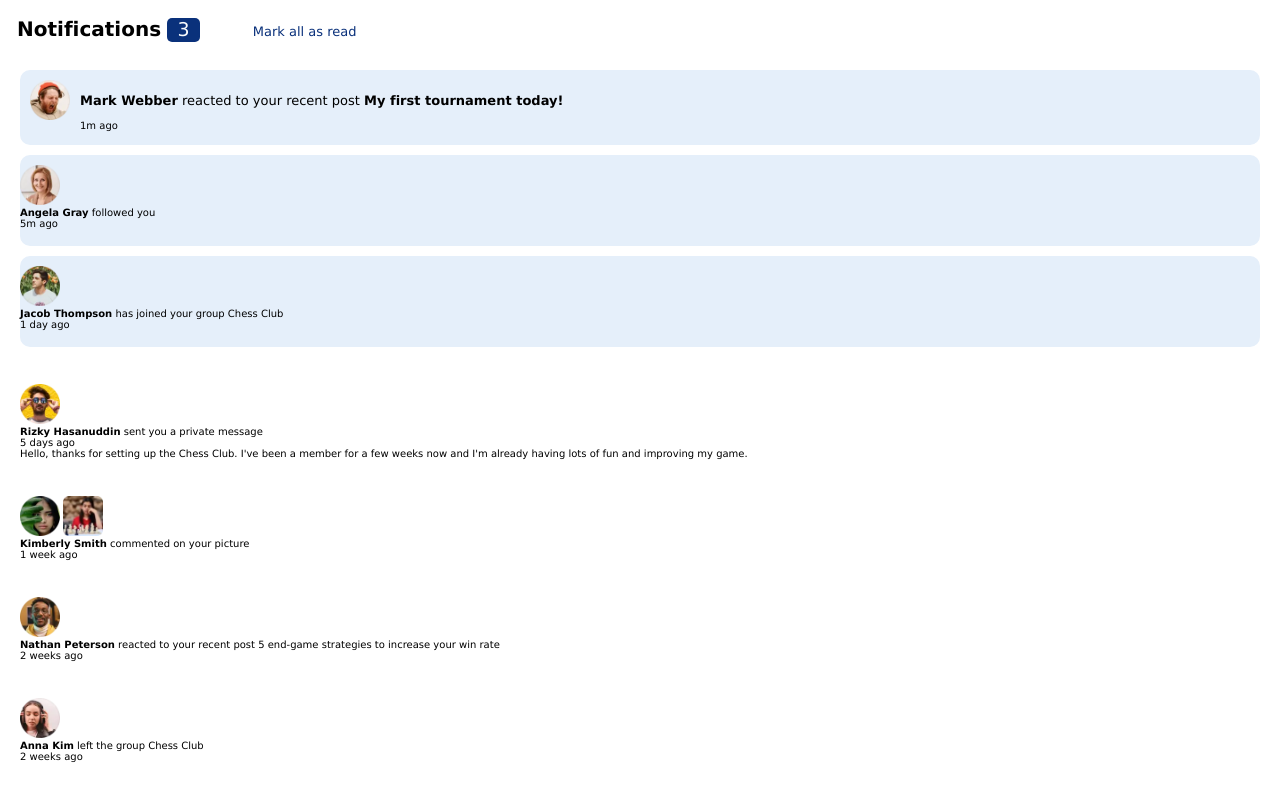
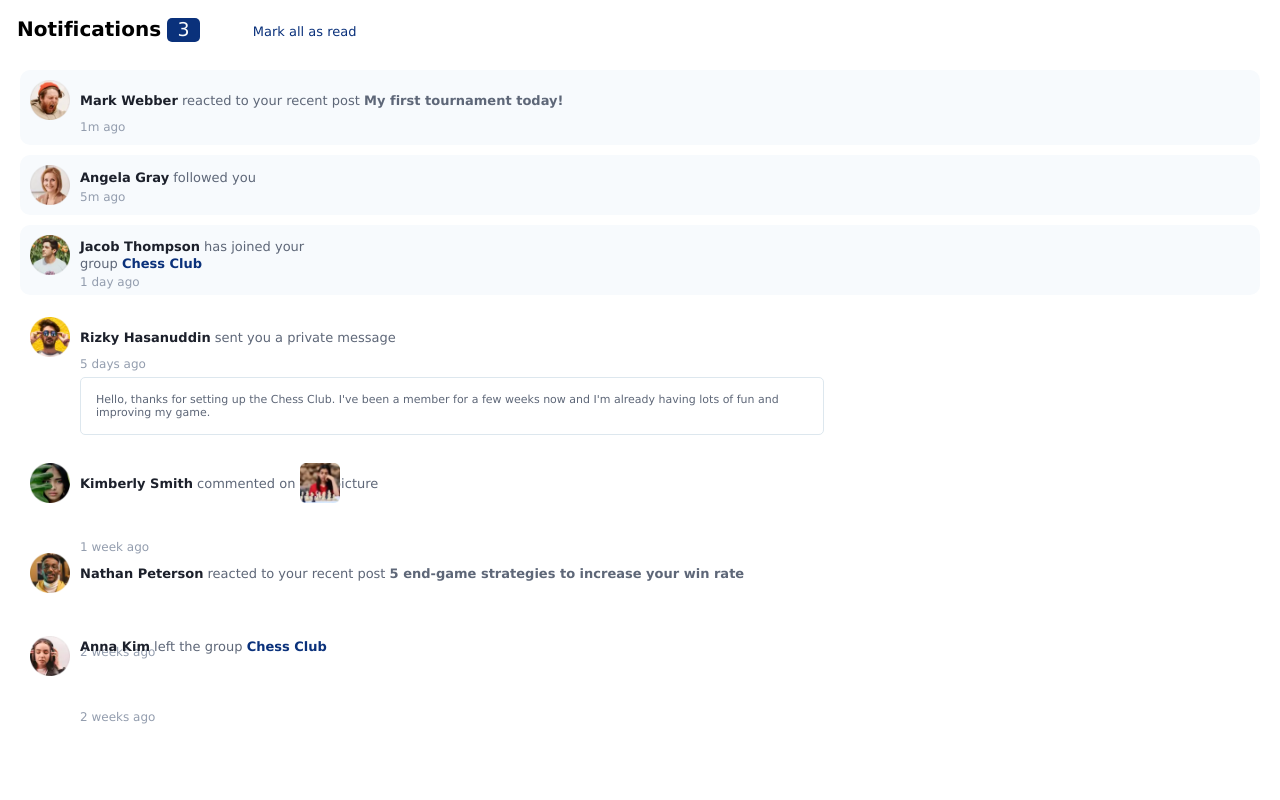
Before and after one commit to JoaquinWald/notif-page-1, a plain HTML site: page index.html in a window 1280 px wide. Drawn offline with Linux system fonts and the light colour scheme.

Commit message:
add index.js and finishing structure

```diff
--- a/css/style.css
+++ b/css/style.css
@@ -53,13 +53,16 @@ header {
   font-size: 1.3rem;
   color: var(--Blue);
 }
+.mark-read:hover{
+  cursor: pointer;
+}
 
 main{
   padding: 2rem;
   width: 100%;
   min-width: 320px;
 }
-
+/* All the notifications */
 article{
   margin-bottom: 1rem;
   padding: 1rem 0 1.7rem 0;
@@ -72,28 +75,259 @@ img {
 
 /* UNREAD notifications -------------------------------*/
 .unread-notif{
-  padding: 1rem 0 1.7rem 0;
-  border-radius: 1rem;
+  padding: 1rem 0 .1rem 0;
+  /* border-radius: 1rem; */
 }
+
+/* MARK WEBBER */
 .mark-webber{
   display: flex;
   width: 100%;
   align-items: center;
   padding: 1rem 0 2.5rem 1rem;
-  background-color: var(--Light-grayish-blue-1);
+  background-color: var(--Very-light-grayish-blue);
 }
 .mark-webber p{
   font-size: 1.3rem;
   padding-left: 1rem;
+  line-height: 1.7rem;
+  color: var(--Dark-grayish-blue);
 }
 .mark-webber span{
   position: absolute;
   top: 12rem;
   left: 8rem;
+  font-size: 1.2rem;
+  color: var(--Grayish-blue);
 }
+.strong-mark{
+  color: var(--Dark-grayish-blue);
+}
+.mark-webber .strong-mark:hover{
+  color: var(--Blue);
+  cursor: pointer;
+}
+.strong-mark__name{
+  color: var(--Very-dark-blue);
+}
+.strong-mark__name:hover{
+  cursor: pointer;
+  color: var(--Blue);
+}
+
+/* ANGELA GRAY */
 .angela-gray{
-  background-color: var(--Light-grayish-blue-1);
+  display: flex;
+  width: 100%;
+  align-items: center;
+  padding: 1rem 0 1rem 1rem;
+  background-color: var(--Very-light-grayish-blue);
 }
+.angela-gray p{
+  font-size: 1.3rem;
+  padding-left: 1rem;
+  padding-bottom: 1.5rem;
+  line-height: 1.7rem;
+  color: var(--Dark-grayish-blue);
+}
+.angela-gray span{
+  position: absolute;
+  top: 19rem;
+  left: 8rem;
+  font-size: 1.2rem;
+  color: var(--Grayish-blue);
+}
+.strong-angela__name{
+  color: var(--Very-dark-blue);
+}
+.strong-angela__name:hover{
+  cursor: pointer;
+  color: var(--Blue);
+}
+
+/* JACOB THOMPSON */
 .jacob-thompson{
-  background-color: var(--Light-grayish-blue-1);
+  display: flex;
+  width: 100%;
+  align-items: center;
+  padding: 1rem 0 2rem 1rem;
+  background-color: var(--Very-light-grayish-blue);
 }
+.jacob-thompson p{
+  font-size: 1.3rem;
+  padding-left: 1rem;
+  line-height: 1.7rem;
+  color: var(--Dark-grayish-blue);
+}
+.jacob-thompson span{
+  position: absolute;
+  top: 27.5rem;
+  left: 8rem;
+  font-size: 1.2rem;
+  color: var(--Grayish-blue);
+}
+.strong-jacob{
+  color: var(--Blue);
+}
+.jacob-thompson .strong-jacob:hover{
+  cursor: pointer;
+}
+.strong-jacob__name{
+  color: var(--Very-dark-blue);
+}
+.strong-jacob__name:hover{
+  cursor: pointer;
+  color: var(--Blue);
+}
+
+/* READ NOTIF ---------------------------------- */
+.read-notif{
+  padding: 1rem 0 1.7rem 0;
+}
+/* RIZKY */
+.Rizky{
+  display: flex;
+  width: 100%;
+  align-items: center;
+  padding: .1rem 0 2rem 1rem;
+}
+.Rizky .p1{
+  font-size: 1.3rem;
+  padding-left: 1rem;
+  line-height: 1.7rem;
+  color: var(--Dark-grayish-blue);
+}
+.Rizky span{
+  position: absolute;
+  top: 35.7rem;
+  left: 8rem;
+  font-size: 1.2rem;
+  color: var(--Grayish-blue);
+}
+.private-message{
+  position: relative;
+  width: 60%;
+  top: -1rem;
+  left: 6rem;
+  padding: 1.5rem;
+  font-size: 1.1rem;
+  border: solid .1rem var(--Light-grayish-blue-2);
+  border-radius: .5rem;
+  color: var(--Dark-grayish-blue);
+}
+.private-message:hover{
+  background-color: var(--Light-grayish-blue-2);
+  cursor: pointer;
+}
+.strong-rizky__name{
+  color: var(--Very-dark-blue);
+}
+.strong-rizky__name:hover{
+  cursor: pointer;
+  color: var(--Blue);
+}
+
+/* KIMBERLY */
+.kimberly{
+  display: flex;
+  width: 80%;
+  align-items: center;
+  padding: 1.8rem 0 2rem 1rem;
+}
+.kimberly p{
+  font-size: 1.3rem;
+  padding-left: 1rem;
+  line-height: 1.7rem;
+  color: var(--Dark-grayish-blue);
+}
+.kimberly .img2{
+  position: absolute;
+  left: 30rem;
+}
+.kimberly .img2:hover{
+  cursor: pointer;
+}
+.kimberly span{
+  position: absolute;
+  top: 54rem;
+  left: 8rem;
+  font-size: 1.2rem;
+  color: var(--Grayish-blue);
+}
+.strong-kimberly__name{
+  color: var(--Very-dark-blue);
+}
+.strong-kimberly__name:hover{
+  cursor: pointer;
+  color: var(--Blue);
+}
+
+/* NATHAN */
+.nathan{
+  display: flex;
+  width: 97%;
+  align-items: center;
+  padding: 2rem 0 2rem 1rem;
+}
+.nathan p{
+  line-height: 1.7rem;
+  font-size: 1.3rem;
+  padding-left: 1rem;
+  color: var(--Dark-grayish-blue);
+}
+.nathan span{
+  position: absolute;
+  top: 64.5rem;
+  left: 8rem;
+  font-size: 1.2rem;
+  color: var(--Grayish-blue);
+}
+.strong-nathan{
+  color: var(--Dark-grayish-blue);
+}
+.strong-nathan:hover{
+  cursor: pointer;
+}
+.strong-natan__name{
+  color: var(--Very-dark-blue);
+}
+.strong-natan__name:hover{
+  cursor: pointer;
+  color: var(--Blue);
+}
+
+/* ANNA */
+.anna{
+  display: flex;
+  width: 100%;
+  align-items: center;
+  padding: 1.3rem 0 1rem 1rem;
+}
+.anna p{
+  position: relative;
+  line-height: 1.7rem;
+  font-size: 1.3rem;
+  padding-left: 1rem;
+  top: -1rem;
+  color: var(--Dark-grayish-blue);
+}
+.anna span{
+  position: absolute;
+  top: 71rem;
+  left: 8rem;
+  font-size: 1.2rem;
+  color: var(--Grayish-blue);
+}
+.strong-anna{
+  color: var(--Blue);
+}
+.anna .strong-anna:hover{
+  cursor: pointer;
+}
+.strong-anna__name{
+  color: var(--Very-dark-blue);
+}
+.strong-anna__name:hover{
+  cursor: pointer;
+  color: var(--Blue);
+}
--- a/index.html
+++ b/index.html
@@ -44,11 +44,12 @@
   <main>
     <section class="section-container">
 
+      <!-- UNREAD NOTIF -->
       <section class="unread-notif">
 
         <article class="mark-webber">
           <img src="./assets/images/avatar-mark-webber.webp" alt="Mark">
-          <p><strong>Mark Webber</strong> reacted to your recent post <strong>My first tournament today!</strong></p>
+          <p><strong class="strong-mark__name">Mark Webber</strong> reacted to your recent post <strong class="strong-mark">My first tournament today!</strong></p>
           <span>
             1m ago
           </span>
@@ -56,7 +57,7 @@
 
         <article class="angela-gray">
           <img src="./assets/images/avatar-angela-gray.webp" alt="Angela">
-          <p><strong>Angela Gray</strong> followed you</p>
+          <p><strong class="strong-angela__name">Angela Gray</strong> followed you</p>
           <span>
             5m ago
           </span>
@@ -64,7 +65,8 @@
 
         <article class="jacob-thompson">
           <img src="./assets/images/avatar-jacob-thompson.webp" alt="Jacob">
-          <p><strong>Jacob Thompson</strong> has joined your group Chess Club</p>
+          <p><strong class="strong-jacob__name">Jacob Thompson</strong> has joined your
+            <br> group <strong class="strong-jacob">Chess Club</strong></p>
           <span>
             1 day ago
           </span>
@@ -72,20 +74,23 @@
 
       </section>
 
+      <!-- READ NOTIF -->
+      <section class="read-notif">
+
         <article class="Rizky">
           <img src="./assets/images/avatar-rizky-hasanuddin.webp" alt="Rizky">
-        <p><strong>Rizky Hasanuddin</strong> sent you a private message</p>
+          <p class="p1"><strong class="strong-rizky__name">Rizky Hasanuddin</strong> sent you a private message</p>
           <span>
             5 days ago
           </span>
-        <p>Hello, thanks for setting up the Chess Club. I've been a member for a few weeks now and
+        </article>
+          <p class="private-message">Hello, thanks for setting up the Chess Club. I've been a member for a few weeks now and
           I'm already having lots of fun and improving my game.</p>
-      </article>
 
         <article class="kimberly">
-        <img src="./assets/images/avatar-kimberly-smith.webp" alt="Kimberly">
-        <img src="./assets/images/image-chess.webp" alt="Chess">
-        <p><strong>Kimberly Smith</strong> commented on your picture</p>
+          <img class="img1" src="./assets/images/avatar-kimberly-smith.webp" alt="Kimberly">
+          <img class="img2" src="./assets/images/image-chess.webp" alt="Chess">
+          <p><strong class="strong-kimberly__name">Kimberly Smith</strong> commented on your picture</p>
           <span>
             1 week ago
           </span>
@@ -93,7 +98,7 @@
 
         <article class="nathan">
           <img src="./assets/images/avatar-nathan-peterson.webp" alt="Nathan">
-        <p><strong>Nathan Peterson</strong> reacted to your recent post 5 end-game strategies to increase your win rate</p>
+          <p><strong class="strong-natan__name">Nathan Peterson</strong> reacted to your recent post <strong class="strong-nathan">5 end-game strategies to increase your win rate</strong></p>
           <span>
             2 weeks ago
           </span>
@@ -101,11 +106,13 @@
 
         <article class="anna">
           <img src="./assets/images/avatar-anna-kim.webp" alt="Anna">
-        <p><strong>Anna Kim</strong> left the group Chess Club</p>
+          <p><strong class="strong-anna__name">Anna Kim</strong> left the group <strong class="strong-anna">Chess Club</strong></p>
           <span>
             2 weeks ago
           </span>
         </article>
+
+      </section>
 
 
     </section>
```
Also changed, not shown: index.js (added). Lines whose indentation alone changed are shown as unchanged.
